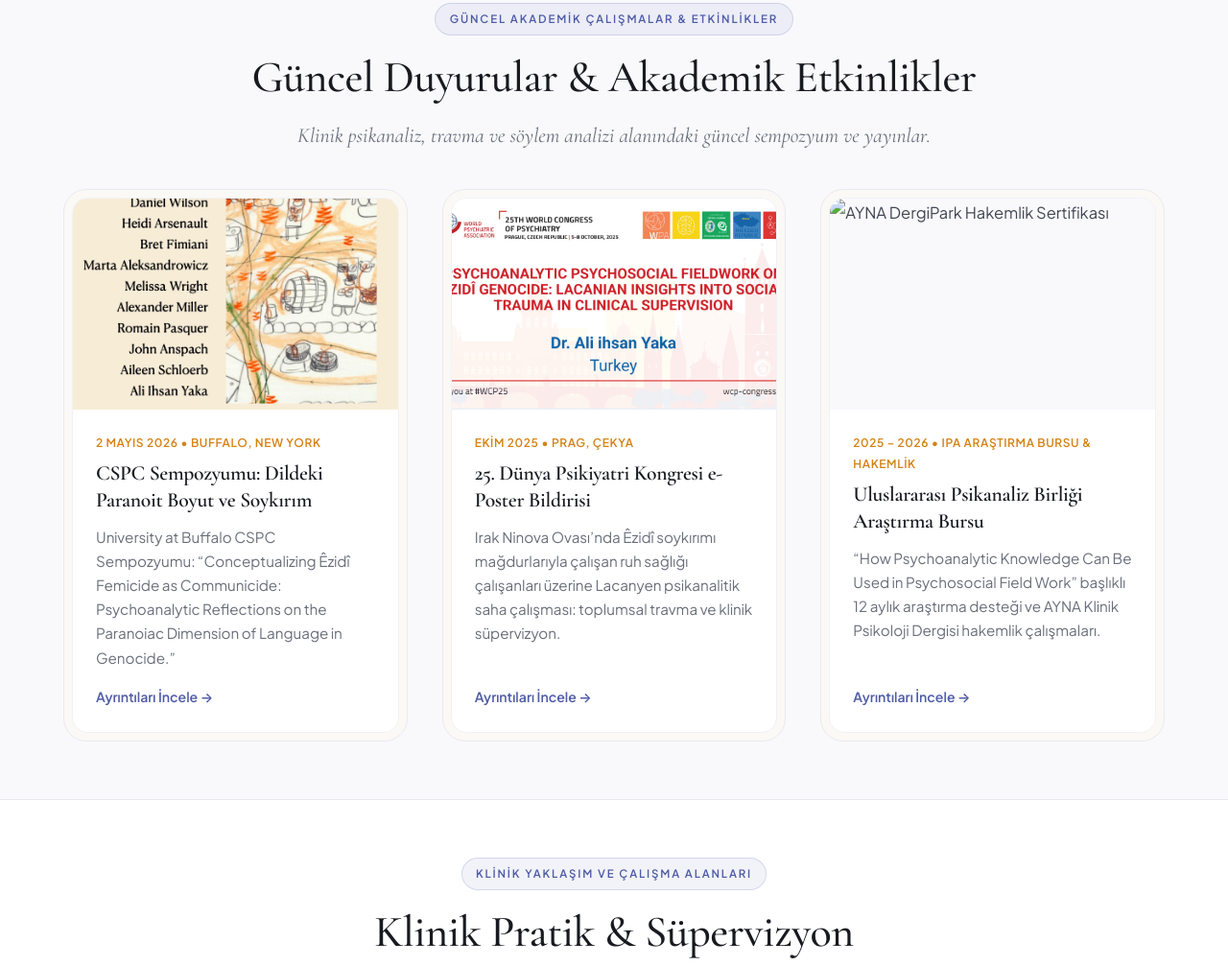
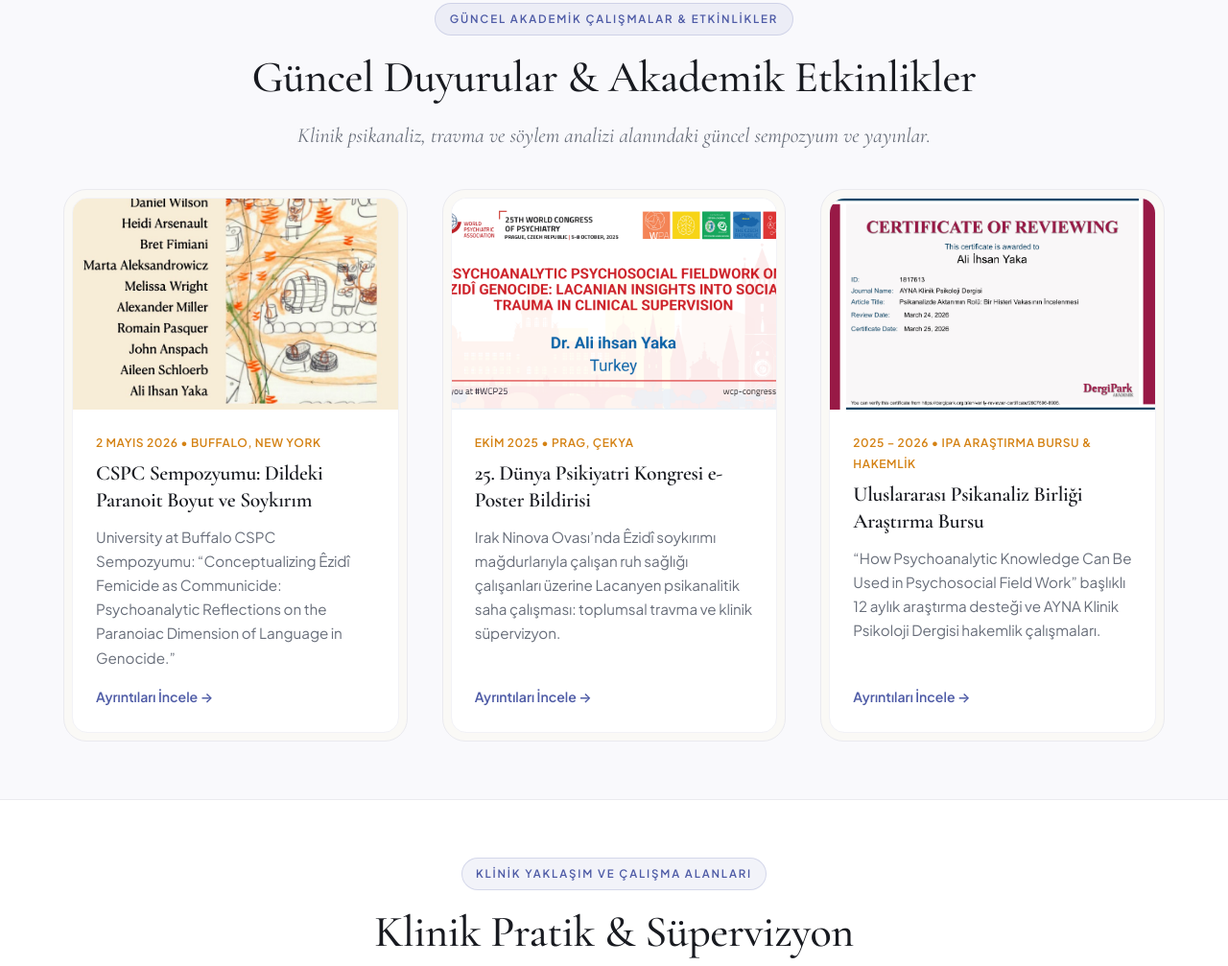
Before and after one commit to anilmetey/ali-ihsan-yaka, a plain HTML site: page index.html in a window 1280 px wide. Shown: the part 1571-2578 px from the top of the page at 96% size. Drawn offline with nearby package versions, Linux system fonts and the light colour scheme; animation ran at ten frames a second.

Commit message:
Fix missing peer review certificate image

```diff
--- a/index.html
+++ b/index.html
@@ -452,7 +452,7 @@
           <article class="news-card-outer">
             <div class="news-card-inner">
               <div class="news-thumb-wrap">
-                <img src="assets/images/Hakemlik%20sertifikası_Ali%20İhsan%20Yaka.JPG" alt="AYNA DergiPark Hakemlik Sertifikası" width="3508" height="2480" loading="lazy" decoding="async" data-zoomable>
+                <img src="assets/images/ayna-peer-review-certificate.jpg" alt="AYNA DergiPark Hakemlik Sertifikası" width="3508" height="2480" loading="lazy" decoding="async" data-zoomable>
               </div>
               <div class="news-body">
                 <div class="news-date" data-i18n="whatsNew.card3Date">2025 &bull; IPA RESEARCH GRANT & HAKEMLİK</div>
```
Also changed, not shown: public/index.html (+1 -1 lines).
